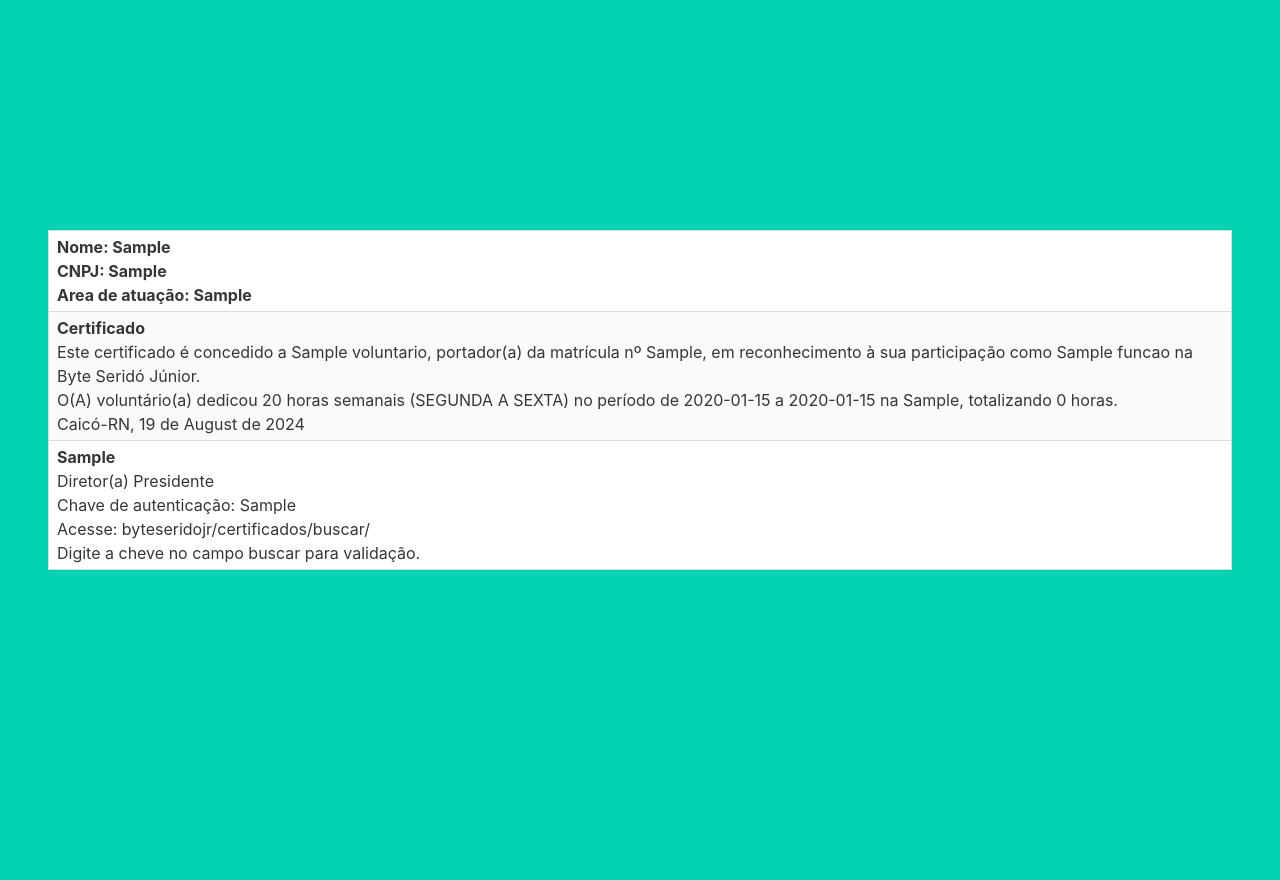
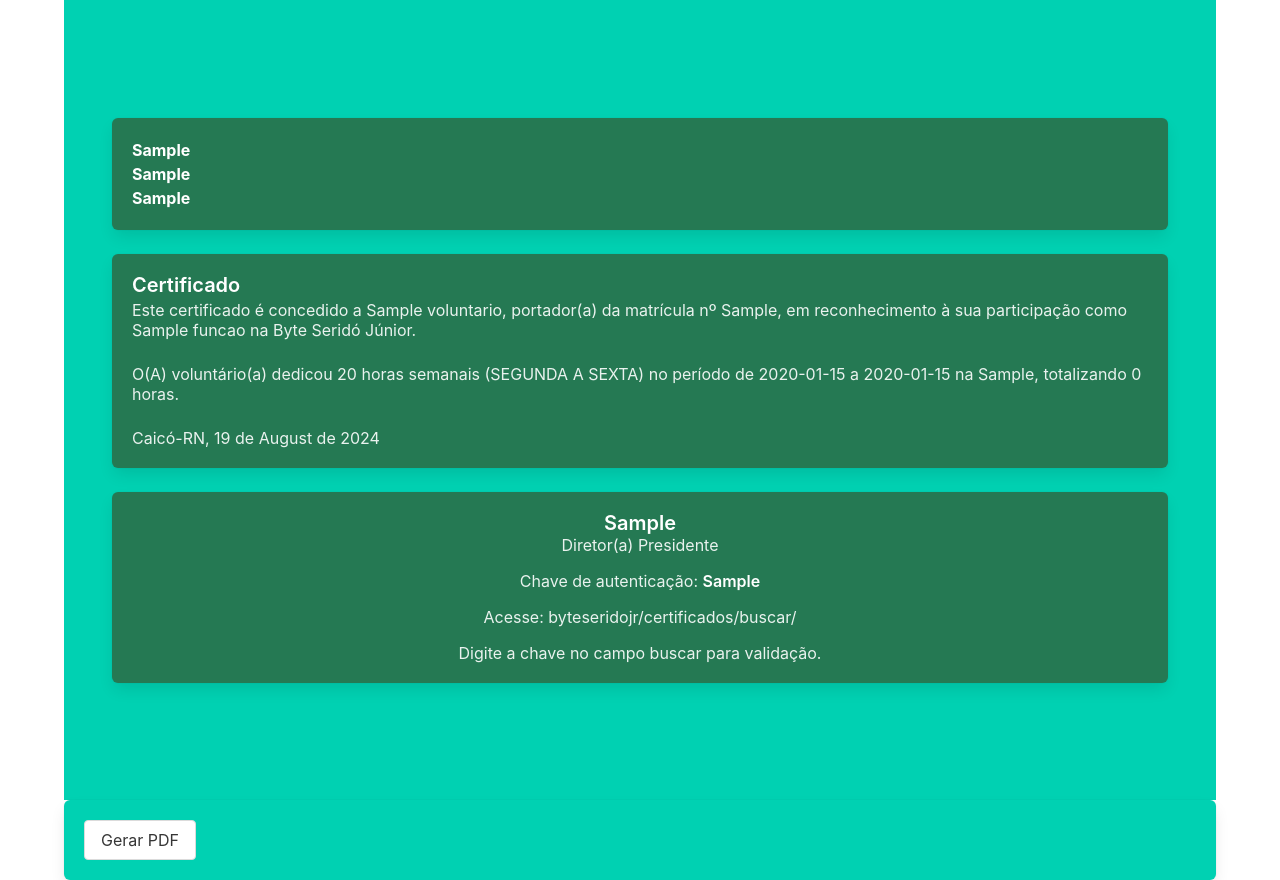
Before and after one commit to gcileno/RHJunior, a Django app: page /certificados/emitir/1/ in a window 1280 px wide. Before the commit the page ends 570 px from the top, so only its background shows below. Run offline with Django 5.2, Linux system fonts and the light colour scheme; a user stored in the database is signed in; tables that the repository leaves empty hold one stand-in row (values such as "Sample post"); some libraries are stand-ins or nearby versions.

Commit message:
dowlonad de certificados

```diff
--- a/certificados/templates/emitir_certificado.html
+++ b/certificados/templates/emitir_certificado.html
@@ -7,27 +7,56 @@
     <title>Gestão de Certificados</title>
 </head>
 <body>
+    <section class="container">
 
-    <!-- Primeira Seção Hero para Pesquisar Matrícula -->
-    <section class="hero is-primary is-fullheight">
-        <div class="hero-body">
-            <table class="table is-bordered is-striped is-narrow is-hoverable is-fullwidth">
-                <tbody>
-                    <tr>
-                        <td>{{ header|safe }}</td>
-                    </tr>
+        <section class="hero is-primary is-fullheight">
+            <div class="hero-body">
+                <div class="container">
+                    <!-- Primeiro Box -->
+                    <div class="box has-background-success-dark has-text-white">
+                        {{ header|safe }}
+                    </div>
 
-                    <tr>
-                        <td>{{ body|safe }}</td>
-                    </tr>
+                    <!-- Segundo Box -->
+                    <div class="box has-background-success-dark has-text-white">
+                        {{ body|safe }}
+                    </div>
 
-                    <tr>
-                        <td>{{ footer|safe }}</td>
-                    </tr>
-                </tbody>
-            </table>
-        </div>
+                    <!-- Terceiro Box -->
+                    <div class="box has-background-success-dark has-text-white">
+                        {{ footer|safe }}
+                    </div>
+                </div>
+            </div>
+        </section>
+
+        <section class="box has-background-primary has-text-white">
+
+                <button class="button" onclick="generatePDF()">Gerar PDF</button>
+
+        </section>
+
     </section>
 
+    <script src="https://cdnjs.cloudflare.com/ajax/libs/html2pdf.js/0.9.2/html2pdf.bundle.min.js"></script>
+    <script>
+        function generatePDF() {
+            // Seleciona o elemento da div com a classe 'hero-body'
+            var element = document.querySelector('.hero-body');
+
+            // Configurações opcionais do PDF
+            var opt = {
+                margin:       1,
+                filename:     'document.pdf',
+                image:        { type: 'jpeg', quality: 0.98 },
+                html2canvas:  { scale: 2 },
+                jsPDF:        { unit: 'in', format: 'letter', orientation: 'portrait' }
+            };
+
+            // Gera o PDF
+            html2pdf().from(element).set(opt).save();
+        }
+
+    </script>
 </body>
 </html>
--- a/certificados/views.py
+++ b/certificados/views.py
@@ -2,6 +2,8 @@ from django.shortcuts import render, get_object_or_404
 from django.views.generic import View
 from django.contrib.auth.decorators import login_required
 from django.utils.decorators import method_decorator
+from django.contrib.auth.mixins import LoginRequiredMixin
+from django.http import HttpResponseForbidden
 
 from ej.models import Voluntario, HistoricoMembro, EmpresasJuinior
 from certificados.models import Certificados
@@ -25,13 +27,16 @@ class CertificarViews(View):
     def post(self, request):
         certificados = Certificados.objects.get(autenticacao = request.POST.get("chave"))
         #filtrar certificados via data fim preenchida
-        context = {"certificados": certificados}
+        vol = certificados.historico_membro.voluntario
+
+        context = {"certificados": certificados, "voluntario":vol}
         return render(request, self.template_name, context)
 
-@method_decorator(login_required(login_url='login'), name = 'dispatch')
-class EmitirCertificadoView(View):
+#@method_decorator(login_required(login_url='login'), name = 'dispatch')
+class EmitirCertificadoView(LoginRequiredMixin,View):
 
     def get(self, request, certificado_id):
+
         ej = EmpresasJuinior.objects.get(id=1)
 
         certificado = get_object_or_404(Certificados, id=certificado_id)
@@ -40,12 +45,14 @@ class EmitirCertificadoView(View):
 
         vol = Voluntario.objects.get(id=historico.voluntario.id)
 
+                # Verifica se o usuário logado é o proprietário do certificado
+        if certificado.historico_membro.voluntario.user != request.user:
+            return HttpResponseForbidden("Você não tem permissão para acessar este certificado.")
+
 
         context = {
             'header':header_certificado(ej),
             'body':text_certificado(vol,historico,ej),
             'footer': footer_certificado(certificado.autenticacao, ej),
         }
-
-        print(historico)
         return render(request, 'emitir_certificado.html', context)
--- a/scripts/certificado.py
+++ b/scripts/certificado.py
@@ -1,23 +1,10 @@
 import datetime
-
-from ej.models import EmpresasJuinior
-
-parametros = {
-    "nome": 'nome',
-    "matricula": 'mat',
-    "funcao": 'fun',
-    "horas": 'hrs',
-    "data_in": 'in',
-    "data_fim": 'fim',
-    "id": 'ie',
-    "tt_hrs": 'hr'
-}
 
 def header_certificado(ej):
     HEADER = f"""
-        <p><strong>Nome: {ej.razao_social}</strong></p>
-        <p><strong>CNPJ: {ej.cnpj}</strong></p>
-        <p><strong>Area de atuação: {ej.area_atuacao}</strong></p>
+        <p has-text-primary-00><strong> {ej.razao_social}</strong></p>
+        <p has-text-primary-00><strong> {ej.cnpj}</strong></p>
+        <p has-text-primary-00><strong> {ej.area_atuacao}</strong></p>
         """
     return HEADER
 
@@ -37,21 +24,21 @@ def text_certificado(voluntario, historico, ej):
 
     # Texto do certificado com formatação básica
     TEXT_CERTIFICADO = f"""
-    <p><strong>Certificado</strong></p>
-    <p>Este certificado é concedido a {voluntario.nome}, portador(a) da matrícula nº {voluntario.matricula}, em reconhecimento à sua participação como {historico.funcao} na Byte Seridó Júnior.</p>
-    <p>O(A) voluntário(a) dedicou {horas} {horas_plural} semanais (SEGUNDA A SEXTA) no período de {data_inicio} a {data_fim} na {ej.razao_social}, totalizando {total_hrs} horas.</p>
-    <p>Caicó-RN, {datetime.date.today().strftime('%d de %B de %Y')}</p>
+    <p class="title is-5"><strong>Certificado</strong></p>
+    <p class="subtitle is-6">Este certificado é concedido a {voluntario.nome}, portador(a) da matrícula nº {voluntario.matricula}, em reconhecimento à sua participação como {historico.funcao} na Byte Seridó Júnior.</p>
+    <p class="subtitle is-6">O(A) voluntário(a) dedicou {horas} {horas_plural} semanais (SEGUNDA A SEXTA) no período de {data_inicio} a {data_fim} na {ej.razao_social}, totalizando {total_hrs} horas.</p>
+    <p class="subtitle is-6">Caicó-RN, {datetime.date.today().strftime('%d de %B de %Y')}</p>
     """
     return TEXT_CERTIFICADO
 
-def footer_certificado(chave,ej):
-
+def footer_certificado(chave, ej):
     FOOTER = f"""
-
-        <p><strong>{ej.representante_legal}</strong></p>
-        <p>Diretor(a) Presidente</p>
-        <p>Chave de autenticação: {chave}</p>
-        <p>Acesse: byteseridojr/certificados/buscar/ </p>
-        <p>Digite a cheve no campo buscar para validação. </p>
-        """
+        <div class="content has-text-centered">
+            <p class="title is-5"><strong>{ej.representante_legal}</strong></p>
+            <p class="subtitle is-6">Diretor(a) Presidente</p>
+            <p class="subtitle is-6">Chave de autenticação: <strong>{chave}</strong></p>
+            <p class="subtitle is-6">Acesse: <a href="https://byteseridojr/certificados/buscar/" target="_blank">byteseridojr/certificados/buscar/</a></p>
+            <p class="subtitle is-6">Digite a chave no campo buscar para validação.</p>
+        </div>
+    """
     return FOOTER
```
Also changed, not shown: certificados/templates/validar.html (+4 -5 lines).
